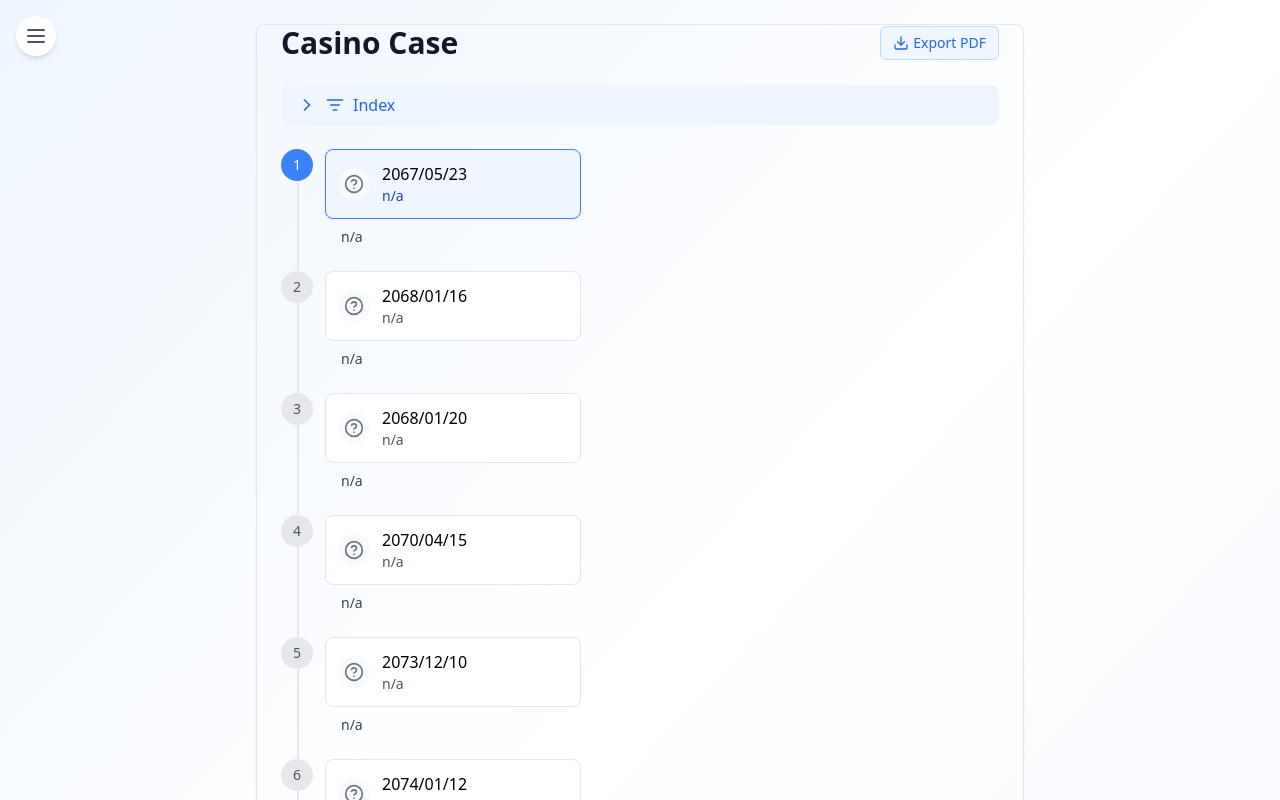
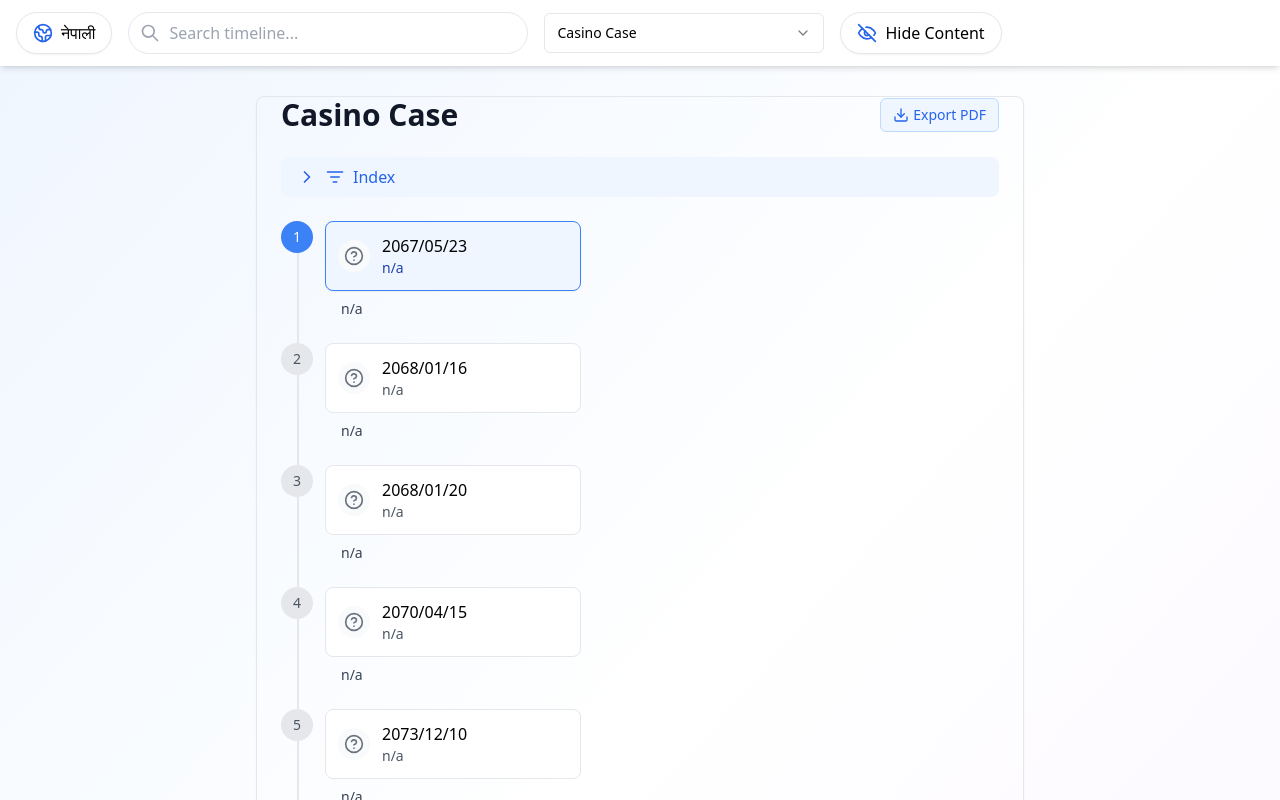
Before and after one commit to ShivaPrasadAcharya/exptimeline.git.io, a React (Vite) app: page / in a window 1280 px wide. Shown: the top 800 px of the page. Built offline with nearby package versions, Linux system fonts and the light colour scheme.

Commit message:
Update App.jsx
updated to make floating header ribbon fixed now.

```diff
--- a/src/App.jsx
+++ b/src/App.jsx
@@ -1,7 +1,7 @@
 // src/App.jsx
 import React, { useState } from 'react';
-import {Globe2, Eye, EyeOff, Menu} from 'lucide-react';
-import {Select, SelectContent, SelectItem, SelectTrigger,  SelectValue,} from "@/components/ui/select";
+import {Globe2, Eye, EyeOff} from 'lucide-react';
+import {Select, SelectContent, SelectItem, SelectTrigger, SelectValue} from "@/components/ui/select";
 import Timeline from './components/timeline/Timeline';
 import SearchBar from './components/SearchBar';
 import { useSearch } from './hooks/useSearch';
@@ -11,7 +11,6 @@ function App() {
   const [language, setLanguage] = useState('en');
   const [activeTimeline, setActiveTimeline] = useState(Object.keys(timelineGroups)[0]);
   const [showContent, setShowContent] = useState(true);
-  const [isHeaderVisible, setIsHeaderVisible] = useState(false);
 
   // Use the search hook for all search functionality
   const {
@@ -25,25 +24,8 @@ function App() {
 
   return (
     <div className="min-h-screen bg-gradient-to-br from-blue-50 via-white to-purple-50">
-      {/* Menu Trigger */}
-      <div
-        className="fixed top-4 left-4 z-50 cursor-pointer"
-        onMouseEnter={() => setIsHeaderVisible(true)}
-      >
-        <div className="p-2 bg-white rounded-full shadow-md hover:shadow-lg transition-all duration-300">
-          <Menu className="w-6 h-6 text-gray-600" />
-        </div>
-      </div>
-
-      {/* Floating Header Menu */}
-      <div
-        className={`fixed top-0 left-0 right-0 bg-white/95 backdrop-blur-sm shadow-md z-40 transition-all duration-300 ${
-          isHeaderVisible
-            ? 'opacity-100 transform translate-y-0'
-            : 'opacity-0 transform -translate-y-full pointer-events-none'
-        }`}
-        onMouseLeave={() => setIsHeaderVisible(false)}
-      >
+      {/* Fixed Header */}
+      <header className="fixed top-0 left-0 right-0 bg-white shadow-md z-40">
         <div className="max-w-7xl mx-auto px-4 py-3">
           <div className="flex flex-col md:flex-row items-center gap-4">
             <div className="flex items-center gap-4 w-full md:w-auto">
@@ -101,10 +83,10 @@ function App() {
             </button>
           </div>
         </div>
-      </div>
+      </header>
 
-      {/* Main Content */}
-      <div className="px-4 py-6">
+      {/* Main Content - Added padding-top to account for fixed header */}
+      <div className="px-4 py-6 pt-24">
         {Object.values(timelineGroups).map((timeline) => (
           <Timeline
             key={timeline.id}
```
